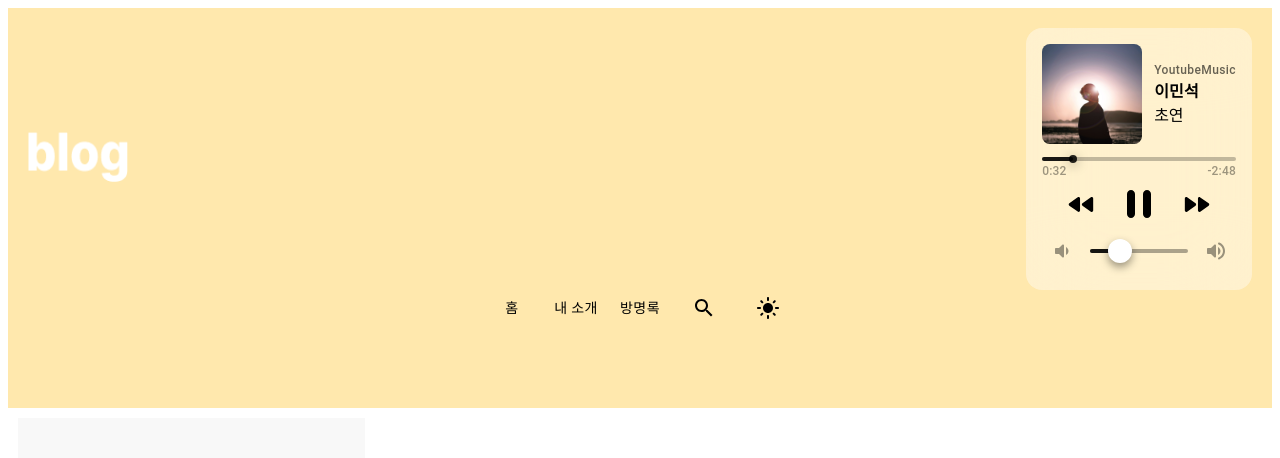
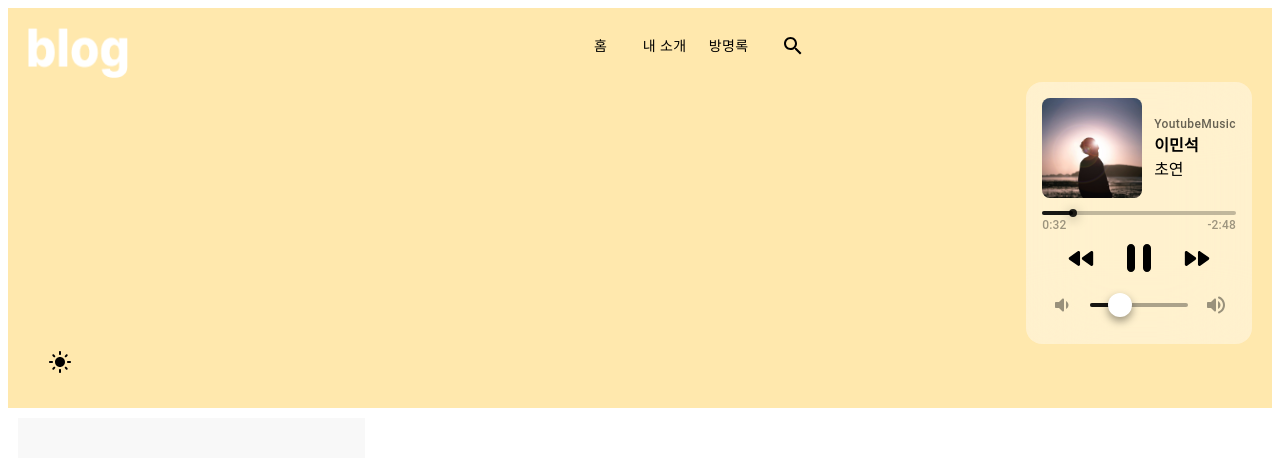
Before and after one commit to geezers-io/Blog_Project, a Next.js app: page / in a window 1280 px wide. Shown: the top 458 px of the page. Built offline with nearby package versions, Linux system fonts and the light colour scheme.

Commit message:
feat: Adjust header item position

```diff
--- a/src/components/MusicPlayler.tsx
+++ b/src/components/MusicPlayler.tsx
@@ -16,9 +16,9 @@ import { styled, useTheme } from '@mui/material/styles';
 const Widget = styled('div')(({ theme }) => ({
   padding: 16,
   borderRadius: 16,
-  maxWidth: '100%',
   margin: 'auto',
   position: 'relative',
+  top: 0,
   zIndex: 1,
   backgroundColor: theme.palette.mode === 'dark' ? 'rgba(0,0,0,0.6)' : 'rgba(255,255,255,0.4)',
   backdropFilter: 'blur(40px)',
--- a/src/components/layout/PageHeader.tsx
+++ b/src/components/layout/PageHeader.tsx
@@ -16,23 +16,16 @@ const PageHeader = () => {
 
   return (
     <S.BGHeaderContainer>
-      <Grid container justifyContent="center">
+      <Grid container>
         <Grid item xs={12}>
-          <Grid
-            container
-            justifyContent="space-between"
-            alignItems="center"
-            style={{ paddingLeft: '20px', paddingRight: '20px', paddingTop: '20px' }}
-          >
+          <Grid container style={{ paddingLeft: '20px', paddingRight: '20px', paddingTop: '20px' }}>
+            <Grid container>
               <Grid item>
                 <Image src="/logo.png" alt="logo" width={100} height={50} />
               </Grid>
-            <Grid item>
-              <MusicPlayer />
-            </Grid>
-          </Grid>
-          <Grid container justifyContent="center" alignItems="center">
-            <Grid item>
+
+              <Grid item marginLeft="36%">
+                <Grid container justifyContent="center">
                   <Button style={{ color: 'black' }}>
                     <Link href="/">
                       <a style={{ textDecoration: 'none', color: 'black' }}>홈</a>
@@ -51,23 +44,20 @@ const PageHeader = () => {
                   <Button onClick={() => setSearchVisible(!searchVisible)}>
                     <Search style={{ color: 'black' }} />
                   </Button>
+                </Grid>
+              </Grid>
+              {searchVisible && <TextField id="outlined-basic" label="검색" variant="outlined" />}
+            </Grid>
+
+            <Grid container justifyContent="flex-end">
+              <Grid item>
+                <MusicPlayer />
+              </Grid>
+            </Grid>
             <Button onClick={colorMode.toggleColorMode} style={{ color: 'black' }}>
               {theme.palette.mode === 'dark' ? <DarkMode /> : <LightMode />}
             </Button>
           </Grid>
-          </Grid>
-          {searchVisible && (
-            <Grid container justifyContent="center">
-              <Grid item>
-                <TextField
-                  id="outlined-basic"
-                  label="검색"
-                  variant="outlined"
-                  style={{ marginTop: '10px', width: '200px' }}
-                />
-              </Grid>
-            </Grid>
-          )}
         </Grid>
       </Grid>
     </S.BGHeaderContainer>
```
Lines whose indentation alone changed are shown as unchanged.
